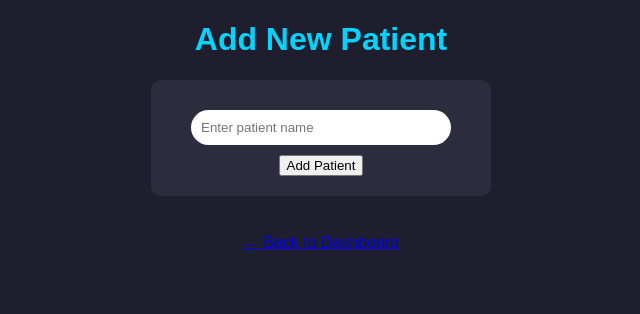
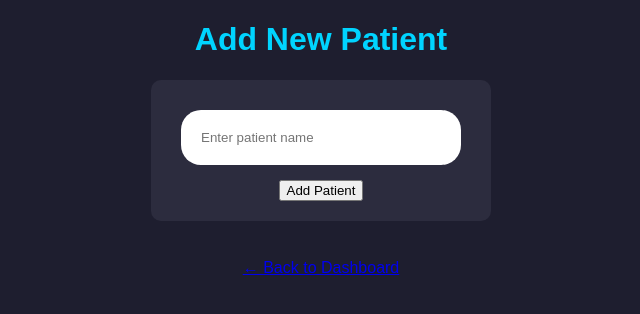
Before and after one commit to x-fvctor/smart-clinic-queue, a Flask app: page /add in a window 1280 px wide. Shown: the top 314 px of the page, without its empty margins (319-959 px from the left). Run offline with Flask 3, Linux system fonts and the light colour scheme.

Commit message:
css updated

```diff
--- a/static/css/style.css
+++ b/static/css/style.css
@@ -37,9 +37,9 @@ form {
 }
 
 input {
-    padding: 10px;
+    padding: 20px;
     width: 80%;
     border-radius: 20px;
     border: none;
-    margin-bottom: 10px;
+    margin-bottom: 15px;
 }
```
